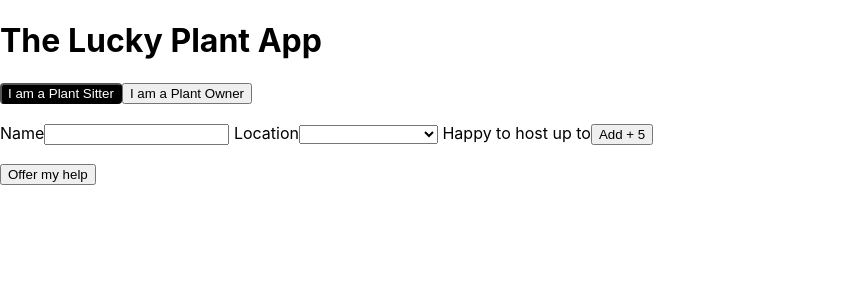
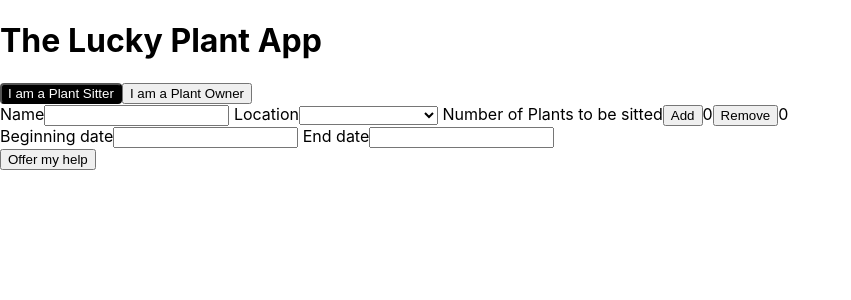
Before and after one commit to juliestamenic/julie-mvp, a React (Create React App) app: page / in a window 1280 px wide. Shown: the top 300 px of the page, without its empty margins (0-851 px from the left). Built offline with nearby package versions, Linux system fonts and the light colour scheme.

Commit message:
Form simplified and added remove button for plant counter

```diff
--- /dev/null
+++ b/src/components/BasicFormInfo.js
@@ -0,0 +1,47 @@
+import React from 'react';
+
+const BasicInfoForm = ({name, handleChange, location , addPlant, plants, removePlant }) => (
+    <div>
+    <label> Name
+            <input
+            name="name"
+            type="text"
+            value={name}
+            onChange={handleChange}
+            >
+            </input>
+          </label>
+
+          <label> Location
+           <select
+           name="location"
+           value={location}
+           onChange={handleChange}>
+           <option id="empty" ></option>
+            <option id="ciutat vella" >Ciutat Vella</option>
+            <option id="Eixample" >Eixample</option>
+            <option id="Gràcia" >Gràcia</option>
+            <option id="HG" >Horta-Guinardó</option>
+            <option id="LC" >Les Corts</option>
+            <option id="NB" >Nou Barris</option>
+            <option id="SA" >Sant Andreu</option>
+            <option id="SMa" >Sant Martí</option>
+            <option id="SMon" >Sants Montjuic</option>
+            <option id="SSG" >Sarrià Sant Gervasi</option>
+          </select>
+          </label>
+
+
+         <label> Number of Plants to be sitted
+            <button onClick={addPlant}> Add </button>
+            {plants}
+          </label>
+
+          <label>
+            <button onClick={removePlant}> Remove </button>
+            {plants}
+          </label>
+          </div>
+  );
+
+  export default BasicInfoForm
--- a/src/components/PlantOwnerForm.js
+++ b/src/components/PlantOwnerForm.js
@@ -1,29 +1,29 @@
 import React , {useState} from 'react';
-import DatePicker from "react-datepicker";
 import Calendar from './Calendar';
+import BasicInfoForm from './BasicFormInfo'
 
 
-function PlantSitterForm(props)  {
+function PlantOwnerForm()  {
 
-  const [name , setName] = React.useState('');
-  const [location , setLocation] = React.useState('');
-  const [plants , setPlants] = useState(0);
-  const [startDate, setStartDate] = useState('');
-  const [endDate, setEndDate] = useState('');
+  const [nameOwner , setNameOwner] = React.useState('');
+  const [locationOwner , setLocationOwner] = React.useState('');
+  const [plantsOwner , setPlantsOwner] = useState(0);
+  const [startDateOwner, setStartDateOwner] = useState('');
+  const [endDateOwner, setEndDateOwner] = useState('');
 
 //Handle change for town and radius
   function handleChange(event) {
-    console.log('event: ', event)
+    // console.log('event: ', event)
     // console.log(event.target.value)
     switch (event.target.name) {
       case "name":
-        setName(event.target.value);
+        setNameOwner(event.target.value);
         break;
       case "plants":
-        setPlants(event.target.value);
+        setPlantsOwner(event.target.value);
         break;
       case "location":
-        setLocation(event.target.value);
+        setLocationOwner(event.target.value);
         break;
       default:
         break;
@@ -34,23 +34,24 @@ function PlantSitterForm(props)  {
 
   const addPlant = (event) => {
     event.preventDefault()
-    setPlants(plants +1)
+    setPlantsOwner(plantsOwner +1)
+  }
+
+  const removePlant = (event) => {
+    event.preventDefault()
+    setPlantsOwner(plantsOwner -1)
   }
 
 //Calendar dates
 
 function handleChangeDates(date, name) {
-
-  console.log('date: ', date)
   if (name==="startDate")
   {
-    console.log(`Startdate:" ${startDate}`)
-    setStartDate(date)
+    setStartDateOwner(date)
   }
   if (name==="endDate")
   {
-    console.log(`EndDate:" ${endDate}`)
-    setEndDate(date)
+    setEndDateOwner(date)
   }
 }
 
@@ -59,62 +60,31 @@ function handleChangeDates(date, name) {
       event.preventDefault();
       console.log(
       `A request has been logged:
-      From ${name} in ${location} for ${plants} plant(s) from ${startDate} to ${endDate}
+      From ${nameOwner} in ${locationOwner} for ${plantsOwner} plant(s) from ${startDateOwner} to ${endDateOwner}
       `)
-      // setLocation("");
-      // setName("");
-      // setPlants(null);
-      // handleCalChange()
+      setLocationOwner("");
+      setNameOwner("");
+      setPlantsOwner(0);
+      setStartDateOwner("");
+      setEndDateOwner("");
   }
 
-  //Select the time frame
-    // function handleCalChange(date, name) {
-    //   // when changed, add value in the handleSubmit
-    //  props.handleChangeDates(date,name)
-    // }
 
-  console.log('in return: ', startDate)
     return (
       <div>
         <form onSubmit={handleSubmit}>
-          <h3> {props.name} </h3>
-          <label> Name
-            <input
-            name="name"
-            type="text"
-            value={name}
-            onChange={handleChange}
-            >
-            </input>
-          </label>
+          <BasicInfoForm
+            name={nameOwner}
+            handleChange = {handleChange}
+            location = {locationOwner}
+            addPlant = {addPlant}
+            removePlant = {removePlant}
+            plants={plantsOwner}
+          />
 
-          <label> Location
-           <select
-           name="location"
-           value={location}
-           onChange={handleChange}>
-           <option id="empty" ></option>
-            <option id="ciutat vella" >Ciutat Vella</option>
-            <option id="Eixample" >Eixample</option>
-            <option id="Gràcia" >Gràcia</option>
-            <option id="HG" >Horta-Guinardó</option>
-            <option id="LC" >Les Corts</option>
-            <option id="NB" >Nou Barris</option>
-            <option id="SA" >Sant Andreu</option>
-            <option id="SMa" >Sant Martí</option>
-            <option id="SMon" >Sants Montjuic</option>
-            <option id="SSG" >Sarrià Sant Gervasi</option>
-          </select>
-          </label>
-
-
-         <label> Number of Plants to be sitted
-            <button onClick={addPlant}> Add </button>
-            {plants}
-          </label>
           <Calendar
-            startDate={ startDate }
-            endDate={ endDate }
+            startDate={ startDateOwner }
+            endDate={ endDateOwner }
             handleChangeDates={ handleChangeDates }
           />
           <button> Let's find my Plant-Sitter !</button>
@@ -123,4 +93,4 @@ function handleChangeDates(date, name) {
     )
 }
 
-export default PlantSitterForm;
+export default PlantOwnerForm;
--- a/src/components/PlantSitterForm.js
+++ b/src/components/PlantSitterForm.js
@@ -1,13 +1,15 @@
 import React , {useState} from 'react';
 import Calendar from "./Calendar";
+import BasicInfoForm from './BasicFormInfo'
 
 
-function PlantSitterForm(props)  {
+function PlantSitterForm()  {
 
-  const [name , setName] = React.useState('');
-  const [location , setLocation] = React.useState('');
-  const [plants , setPlants] = useState(null);
-
+  const [nameSitter , setNameSitter] = React.useState('');
+  const [locationSitter , setLocationSitter] = React.useState('');
+  const [plantsSitter , setPlantsSitter] = useState(0);
+  const [startDateSitter, setStartDateSitter] = useState('');
+  const [endDateSitter, setEndDateSitter] = useState('');
 
 
 //Handle change for name and location
@@ -15,13 +17,13 @@ function PlantSitterForm(props)  {
     // console.log(event.target.value)
     switch (event.target.name) {
       case "name":
-        setName(event.target.value);
+        setNameSitter(event.target.value);
         break;
       case "plants":
-        setPlants(event.target.value);
+        setPlantsSitter(event.target.value);
         break;
       case "location":
-        setLocation(event.target.value);
+        setLocationSitter(event.target.value);
         break;
       default:
         break;
@@ -31,71 +33,62 @@ function PlantSitterForm(props)  {
  //Plant counter
   const addPlant = (event) => {
     event.preventDefault()
-    setPlants(plants +5)
+    setPlantsSitter(plantsSitter +5)
   }
 
-  // function handleCalChange () {
+  const removePlant = (event) => {
+    event.preventDefault()
+    setPlantsSitter(plantsSitter -1)
+  }
 
-  // }
+ //Calendar dates
+
+function handleChangeDates(date, name) {
+
+  console.log('date: ', date)
+  if (name==="startDate")
+  {
+    console.log(`Startdate:" ${startDateSitter}`)
+    setStartDateSitter(date)
+  }
+  if (name==="endDate")
+  {
+    console.log(`EndDate:" ${endDateSitter}`)
+    setEndDateSitter(date)
+  }
+}
 
 // Submitting the form
 function handleSubmit(event) {
   event.preventDefault();
   console.log(
   `A request has been logged:
-      From ${name} in ${location} for ${plants} plant(s)
+  From ${nameSitter} in ${locationSitter} for ${plantsSitter} plant(s) from ${startDateSitter} to ${endDateSitter}
   `)
-      setLocation("");
-      setName("");
-      setPlants(null);
+  setLocationSitter("");
+  setNameSitter("");
+  setPlantsSitter(0);
+  setStartDateSitter("");
+  setEndDateSitter("")
 }
-
-
-
-
-  //Select the time frame
 
 
     return (
       <div>
         <form onSubmit={handleSubmit}>
-          <h3> {props.name} </h3>
-          <label> Name
-            <input
-            name="name"
-            type="text"
-            value={name}
-            onChange={handleChange}
-            >
-            </input>
-          </label>
-
-          <label> Location
-           <select
-           name="location"
-           value={location}
-           onChange={handleChange}>
-            <option id="empty" ></option>
-            <option id="ciutat vella" >Ciutat Vella</option>
-            <option id="Eixample" >Eixample</option>
-            <option id="Gràcia" >Gràcia</option>
-            <option id="HG" >Horta-Guinardó</option>
-            <option id="LC" >Les Corts</option>
-            <option id="NB" >Nou Barris</option>
-            <option id="SA" >Sant Andreu</option>
-            <option id="SMa" >Sant Martí</option>
-            <option id="SMon" >Sants Montjuic</option>
-            <option id="SSG" >Sarrià Sant Gervasi</option>
-          </select>
-          </label>
-
-
-         <label> Happy to host up to
-            <button onClick={addPlant}> Add + 5 </button>
-            <h3> {plants} </h3>
-          </label>
-
-          {/* <Calendar onChange={handleCalChange}/> */}
+          <BasicInfoForm
+            name={nameSitter}
+            handleChange = {handleChange}
+            location = {locationSitter}
+            addPlant = {addPlant}
+            removePlant={removePlant}
+            plants={plantsSitter}
+          />
+          <Calendar
+            startDate={ startDateSitter }
+            endDate={ endDateSitter }
+            handleChangeDates={ handleChangeDates }
+          />
 
           <button> Offer my help</button>
 
```
Also changed, not shown: src/components/MatchingRequests.js (+3 -8 lines). Lines whose indentation alone changed are shown as unchanged.
